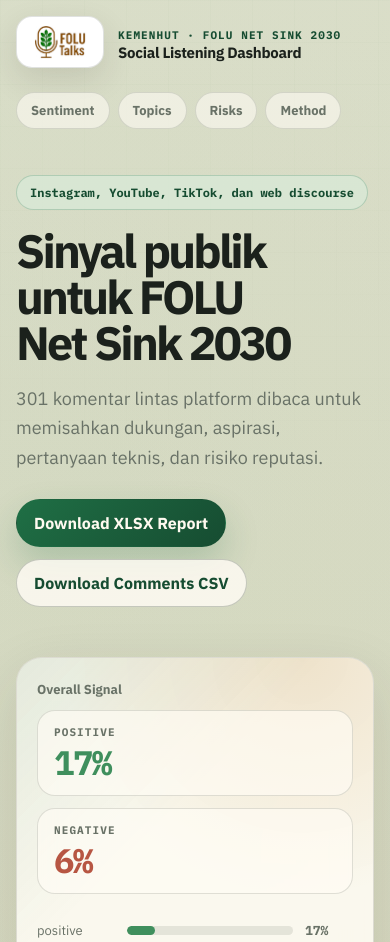
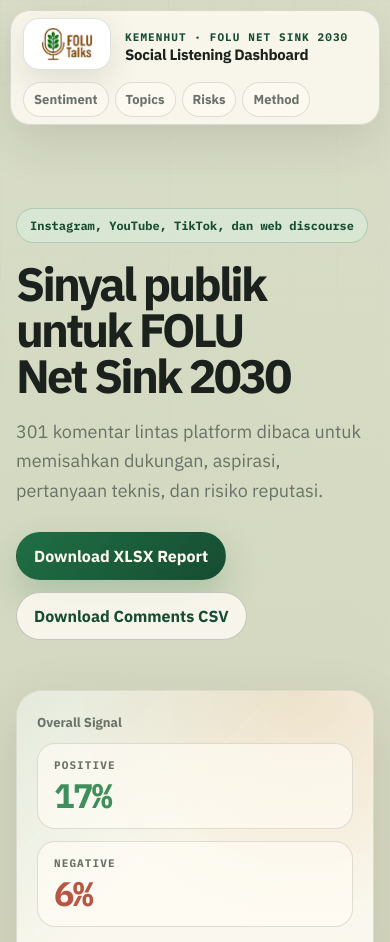
Before and after one commit to fityanhanif/folu-social-listening-dashboard, a website: page index.html in a window 390 px wide. Shown: the top 942 px of the page. Drawn offline with Linux system fonts and the light colour scheme.

Commit message:
fix: keep dashboard navbar fixed on scroll

```diff
--- a/styles.css
+++ b/styles.css
@@ -62,16 +62,28 @@
 }
 .skip-link:focus { top: 16px; }
 .bg-orb { display: none; }
-.hero, main, footer { position: relative; z-index: 1; }
-.hero { padding: 22px clamp(16px, 4vw, 56px) 26px; }
+.hero, main, footer { position: relative; }
+.hero { padding: 126px clamp(16px, 4vw, 56px) 26px; }
 .nav {
+  position: fixed;
+  top: 16px;
+  left: 50%;
+  z-index: 12;
   display: flex;
   justify-content: space-between;
   align-items: center;
   gap: 24px;
-  max-width: 1240px;
+  width: min(1240px, calc(100% - 32px));
   min-height: 72px;
-  margin: 0 auto 42px;
+  margin: 0;
+  padding: 7px 12px;
+  border: 1px solid var(--line);
+  border-radius: 24px;
+  background: rgba(255, 252, 244, 0.82);
+  box-shadow: 0 18px 48px rgba(47, 43, 31, 0.12);
+  -webkit-backdrop-filter: blur(18px) saturate(140%);
+  backdrop-filter: blur(18px) saturate(140%);
+  transform: translateX(-50%);
 }
 .brand { display: flex; align-items: center; gap: 14px; min-width: 0; }
 .brand img {
@@ -270,13 +282,17 @@
 }
 
 @media (max-width: 920px) {
+  .hero { padding-top: 168px; }
   .hero-grid, .panel-grid.two, .data-grid { grid-template-columns: 1fr; }
   .kpis, .topic-grid { grid-template-columns: repeat(2, 1fr); }
-  .nav { align-items: flex-start; flex-direction: column; margin-bottom: 28px; }
+  .nav { align-items: flex-start; flex-direction: column; gap: 12px; }
   .nav-links { justify-content: flex-start; }
 }
 @media (max-width: 620px) {
-  .hero { padding-top: 16px; }
+  .hero { padding-top: 190px; }
+  .nav { top: 10px; width: calc(100% - 20px); border-radius: 20px; }
+  .nav-links { gap: 6px; }
+  .nav-links a { padding: 8px 10px; }
   .brand img { width: 88px; height: 52px; }
   .brand strong { font-size: 15px; }
   .hero-copy h1 { font-size: clamp(40px, 12vw, 52px); }
```
